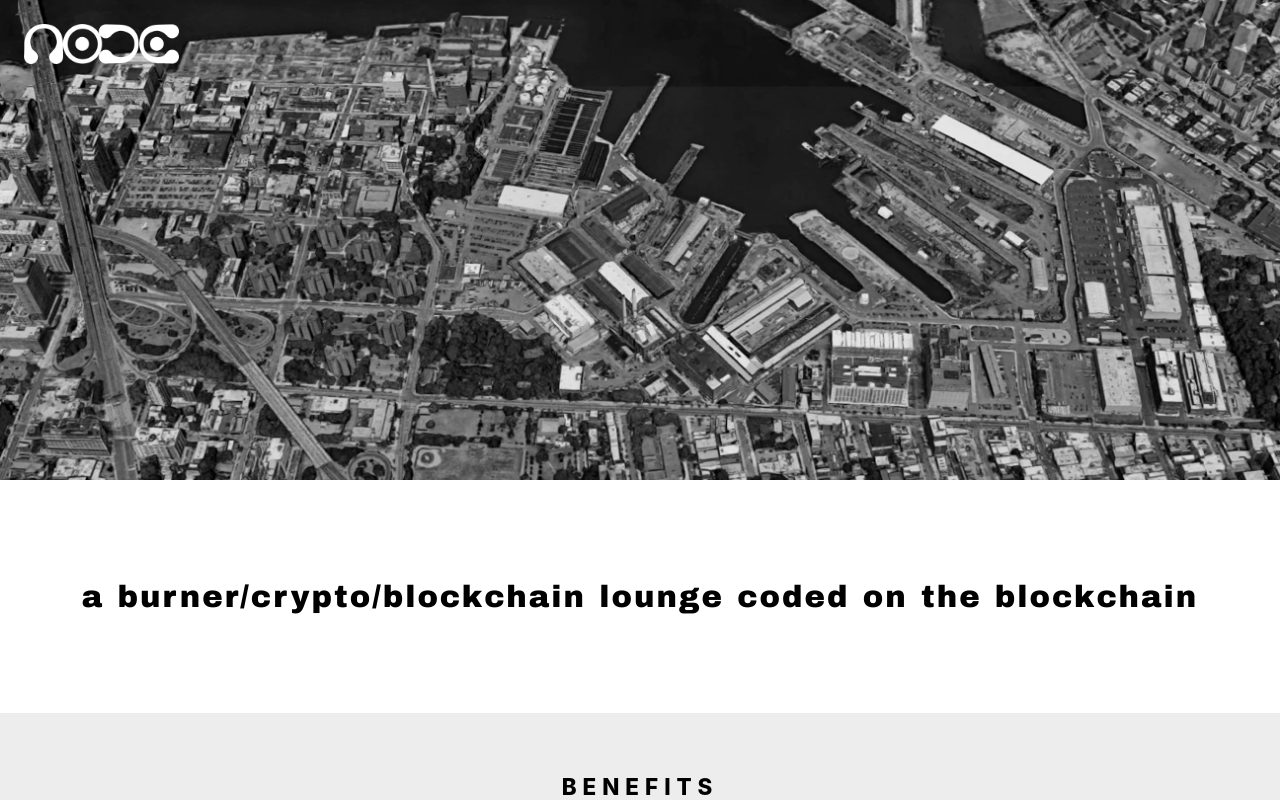
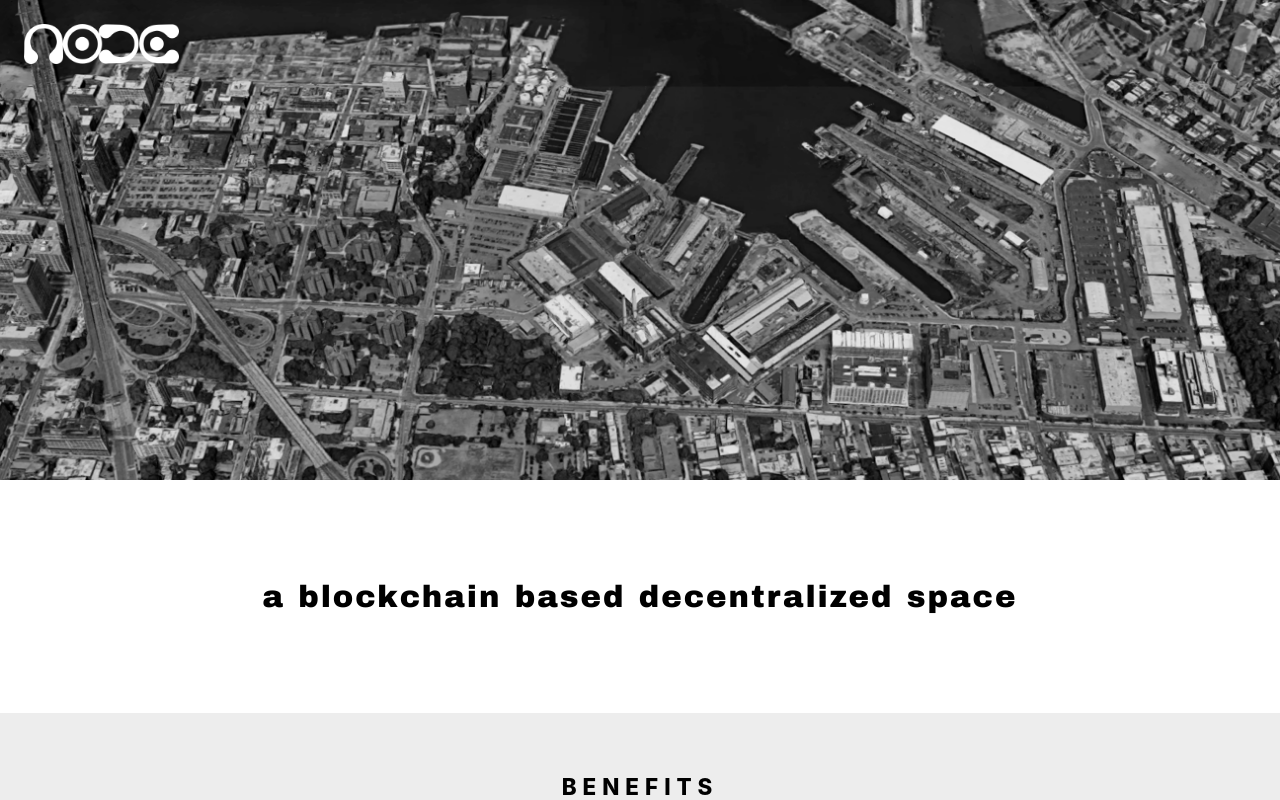
Before and after one commit to kende/playa-preview, a Nuxt app: page / in a window 1280 px wide. Shown: the top 800 px of the page. Built offline with nearby package versions, Linux system fonts and the light colour scheme.

Commit message:
Generated new build to deploy

```diff
--- a/pages/index.vue
+++ b/pages/index.vue
@@ -3,7 +3,7 @@
     <div class="landing-header">
       <div class="brand"><img class="logo" src="~/assets/node_logo.png" alt="brand logo"></div>
     </div>
-    <div class="slogan">a burner/crypto/blockchain lounge coded on the blockchain</div>
+    <div class="slogan">a blockchain based decentralized space</div>
     <div class="benefits">
       <div class="title">BENEFITS</div>
       <div class="row">
```
Also changed, not shown: 2 other files (tests, documents, lock files or other folders).
